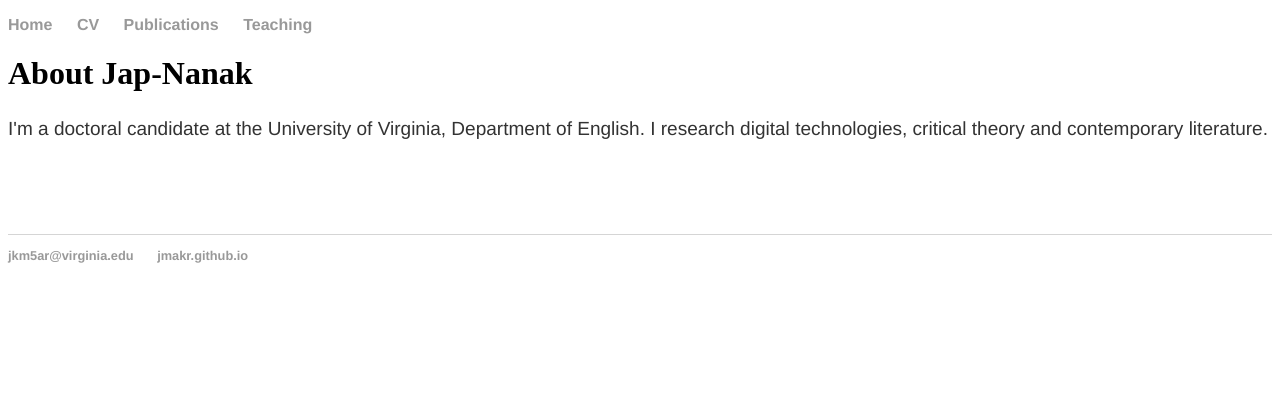
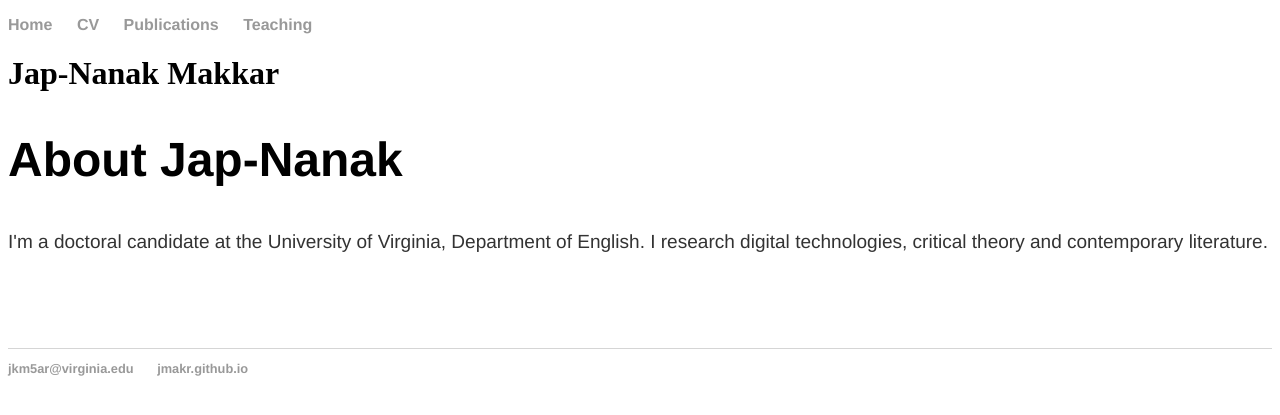
Before and after one commit to jmakr/jmakr.github.io, a Jekyll site: the page built from about/index.html, in a window 1280 px wide. Shown: the top 415 px of the page. Built offline with Jekyll 4.4.1, drawn with Linux system fonts in a browser that asks for light colours.

Commit message:
Update index.html

```diff
--- a/about/index.html
+++ b/about/index.html
@@ -2,6 +2,7 @@
 layout: default
 title: About Jap-Nanak
 ---
-<h1>{{ page.title }}</h1>
+<h1>Jap-Nanak Makkar</h1>
+<h2>{{ page.title }}</h2>
 <p> I'm a doctoral candidate at the University of Virginia, Department of English. I
   research digital technologies, critical theory and contemporary literature. </p>
```
